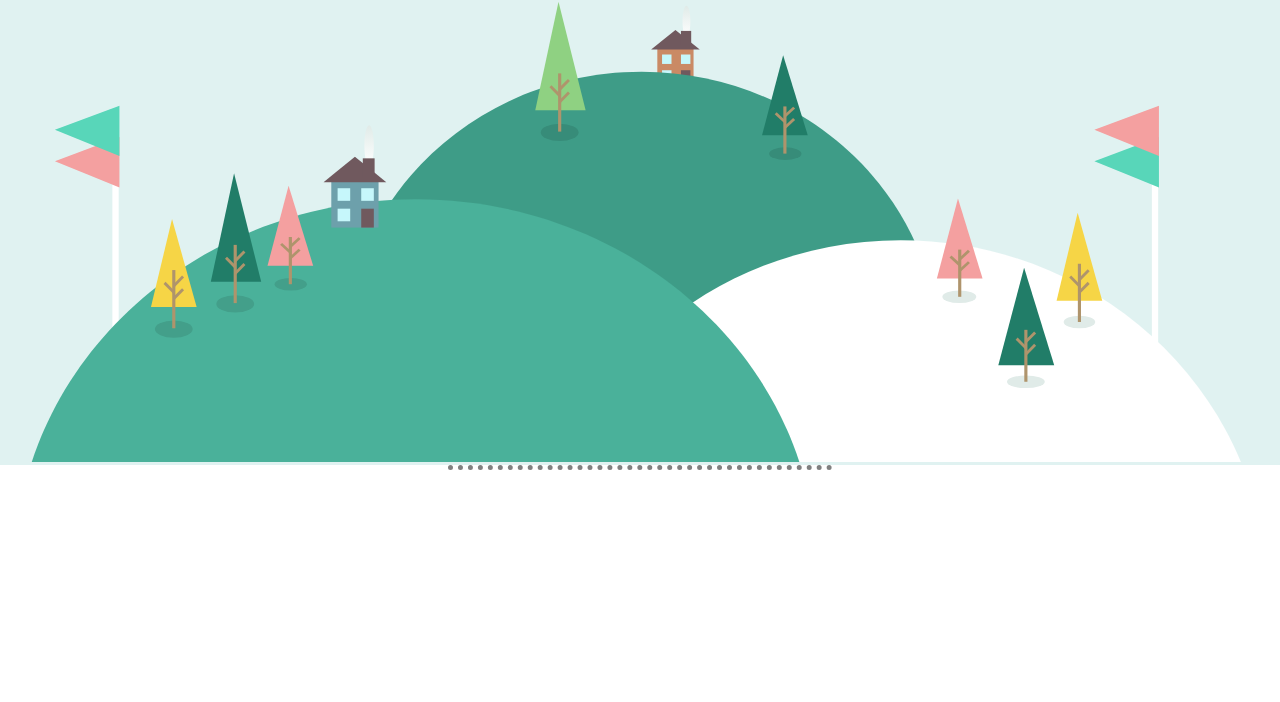
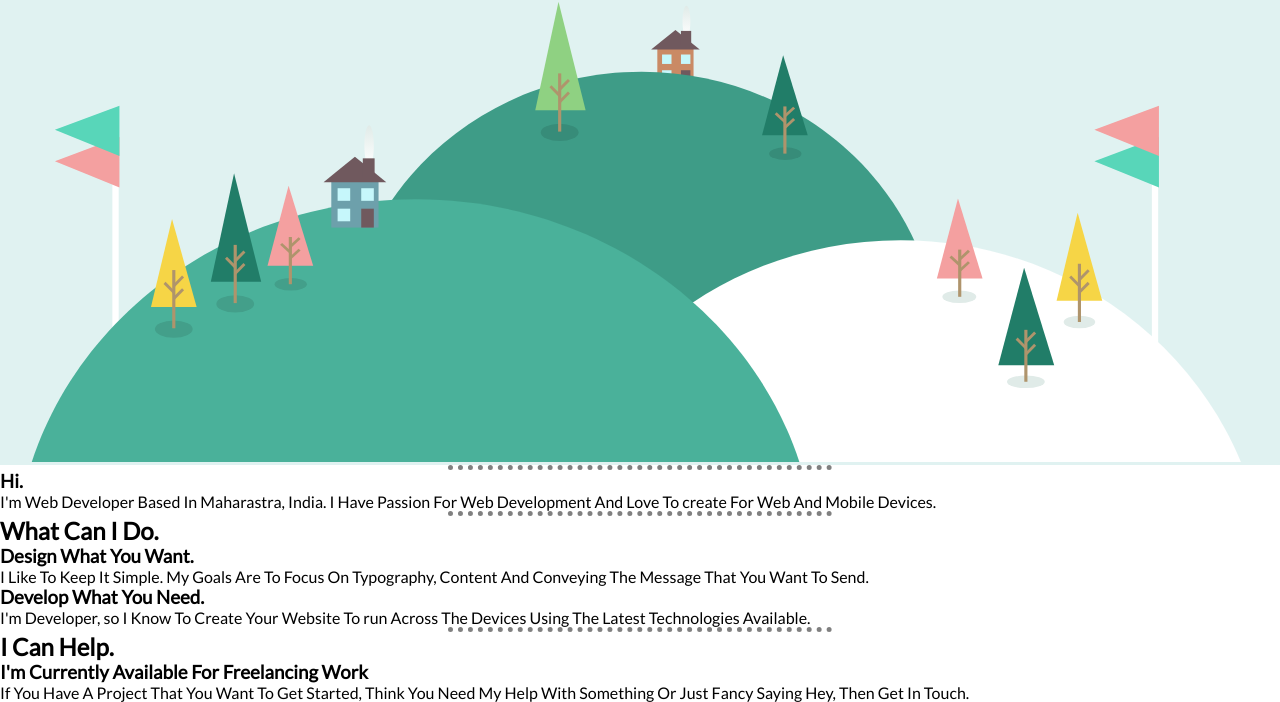
Before and after one commit to rasalabhishek/home, a plain HTML site: page index.html in a window 1280 px wide. Shown: the part 334-1036 px from the top of the page. Before the commit the page ends 804 px from the top, so only its background shows below. Drawn offline with Linux system fonts and the light colour scheme.

Commit message:
Update index.html
Added Main HTML Section To Website.

```diff
--- a/index.html
+++ b/index.html
@@ -41,6 +41,52 @@
   <hr>
 
   <section class="main">
+    <div class="main__tagline-first">
+      <h3 class="main__tagline-medium">
+        Hi.
+      </h3>
+      <a>
+        I'm Web Developer Based In Maharastra, India. I Have Passion For Web Development And Love To create For Web And Mobile Devices.
+      </a>
+    </div>
+
+    <hr>
+
+    <div class="main__tagline-second">
+      <h1 class="main__tagline-big">
+        What Can I Do.
+      </h1>
+      <h3 class="main__tagline-medium">
+        Design What You Want.
+      </h3>
+      <a>
+        I Like To Keep It Simple. My Goals Are To Focus On Typography, Content And Conveying The Message That You Want To Send.
+      </a>
+    </div>
+
+    <div class="main__tagline-third">
+      <h3 class="main__tagline-medium">
+        Develop What You Need.
+      </h3>
+      <a>
+        I'm Developer, so I Know To Create Your Website To run Across The Devices Using The Latest Technologies Available.
+      </a>
+    </div>
+
+    <hr>
+
+    <div class="main__tagline-fourth">
+      <h1 class="main__tagline-big">
+        I Can Help.
+      </h1>
+      <h3 class="main__tagline-medium">
+        I'm Currently Available For Freelancing Work
+      </h3>
+      <a>
+        If You Have A Project That You Want To Get Started, Think You Need My Help With Something Or Just Fancy Saying Hey, Then Get In Touch.
+      </a>
+    </div>
+
   </section>
 </body>
 </html>
```
